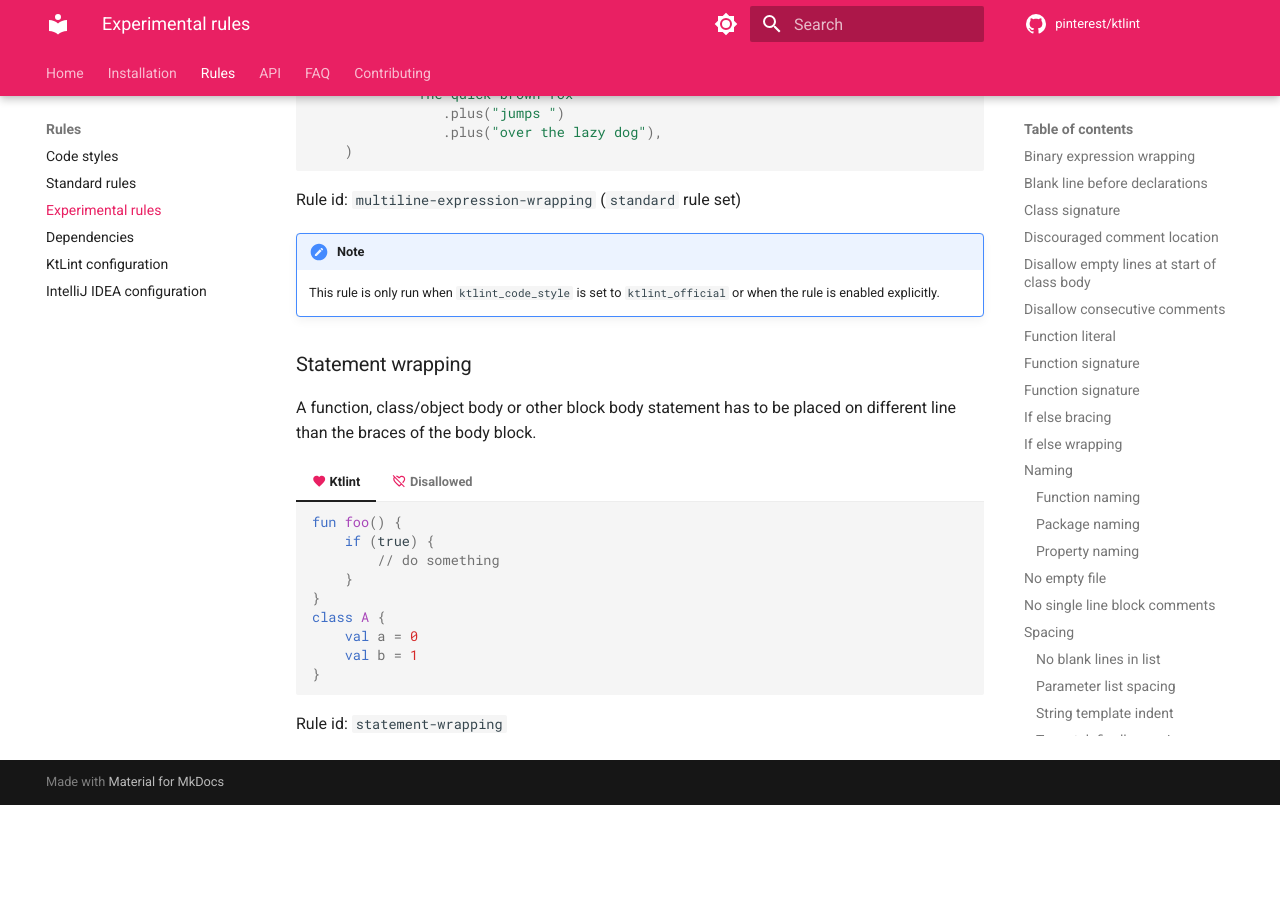
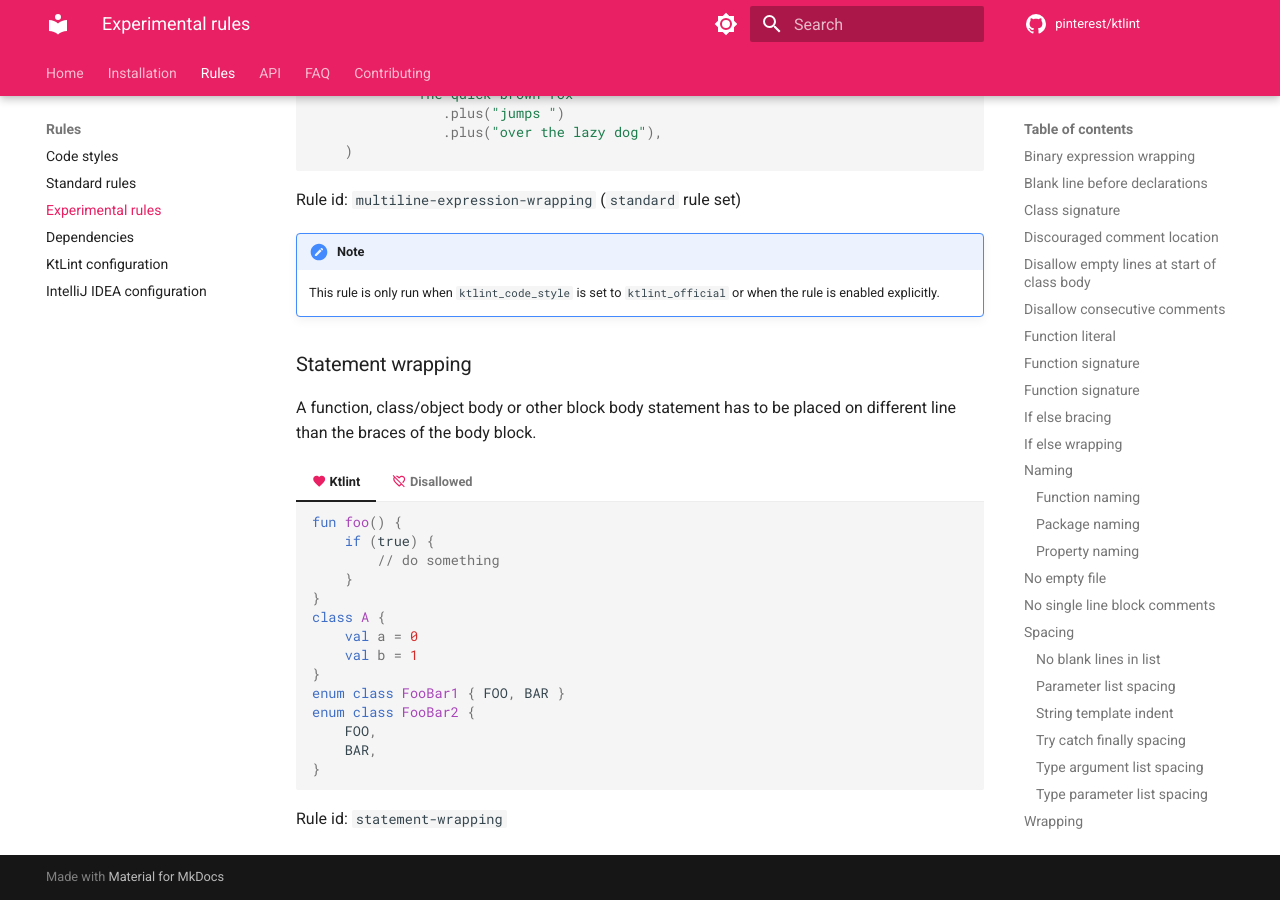
Before and after one commit to pinterest/ktlint, an MkDocs documentation site: the page built from documentation/snapshot/docs/rules/experimental.md, in a window 1280 px wide and 900 px high, scrolled down 15674 px. Built offline with MkDocs 1.6.1 and Material for MkDocs 9.7.7, drawn with Linux system fonts in a browser that asks for light colours; comment, search, counter and statistics services are not loaded; the version menu is left out; before the commit the page ends 16479 px from its top, so only the background shows below that.

Commit message:
Update documentation

````diff
--- a/documentation/snapshot/docs/rules/experimental.md
+++ b/documentation/snapshot/docs/rules/experimental.md
@@ -1206,6 +1206,11 @@ A function, class/object body or other block body statement has to be placed on
         val a = 0
         val b = 1
     }
+    enum class FooBar1 { FOO, BAR }
+    enum class FooBar2 {
+        FOO,
+        BAR,
+    }
     ```
 
 === "[:material-heart-off-outline:](#) Disallowed"
````
